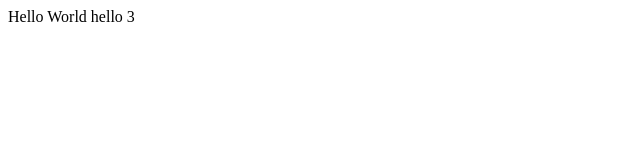
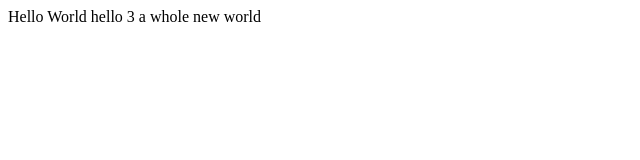
Before and after one commit to plaetzaw/TestProject, a plain HTML site: page personal_website/index.html in a window 1280 px wide. Shown: the whole page, without its empty margins (0-640 px from the left). Drawn offline with Linux system fonts and the light colour scheme.

Commit message:
Another anota one

```diff
--- a/personal_website/index.html
+++ b/personal_website/index.html
@@ -7,6 +7,6 @@
     <title>Document</title>
 </head>
 <body>
-    Hello World hello 3
+    Hello World hello 3 a whole new world
 </body>
 </html>
```
